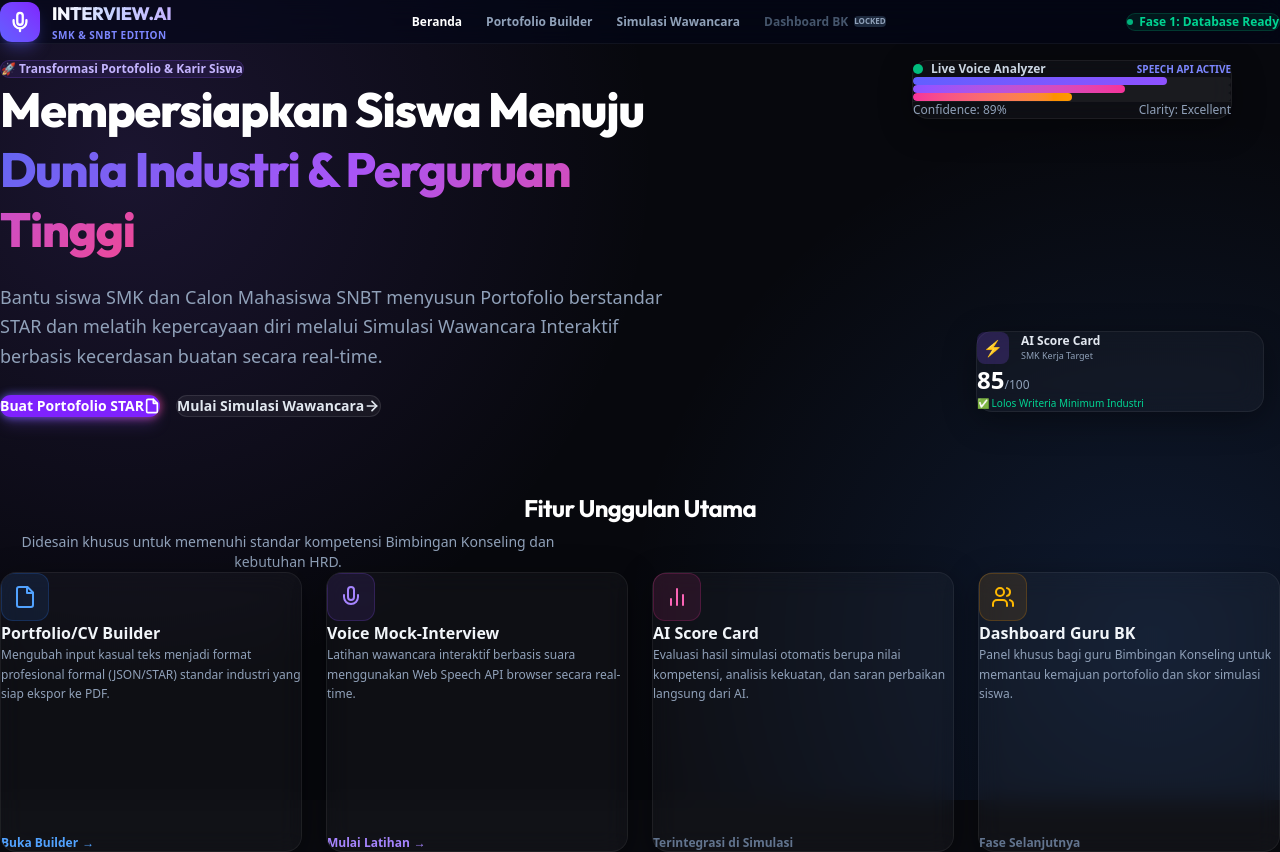
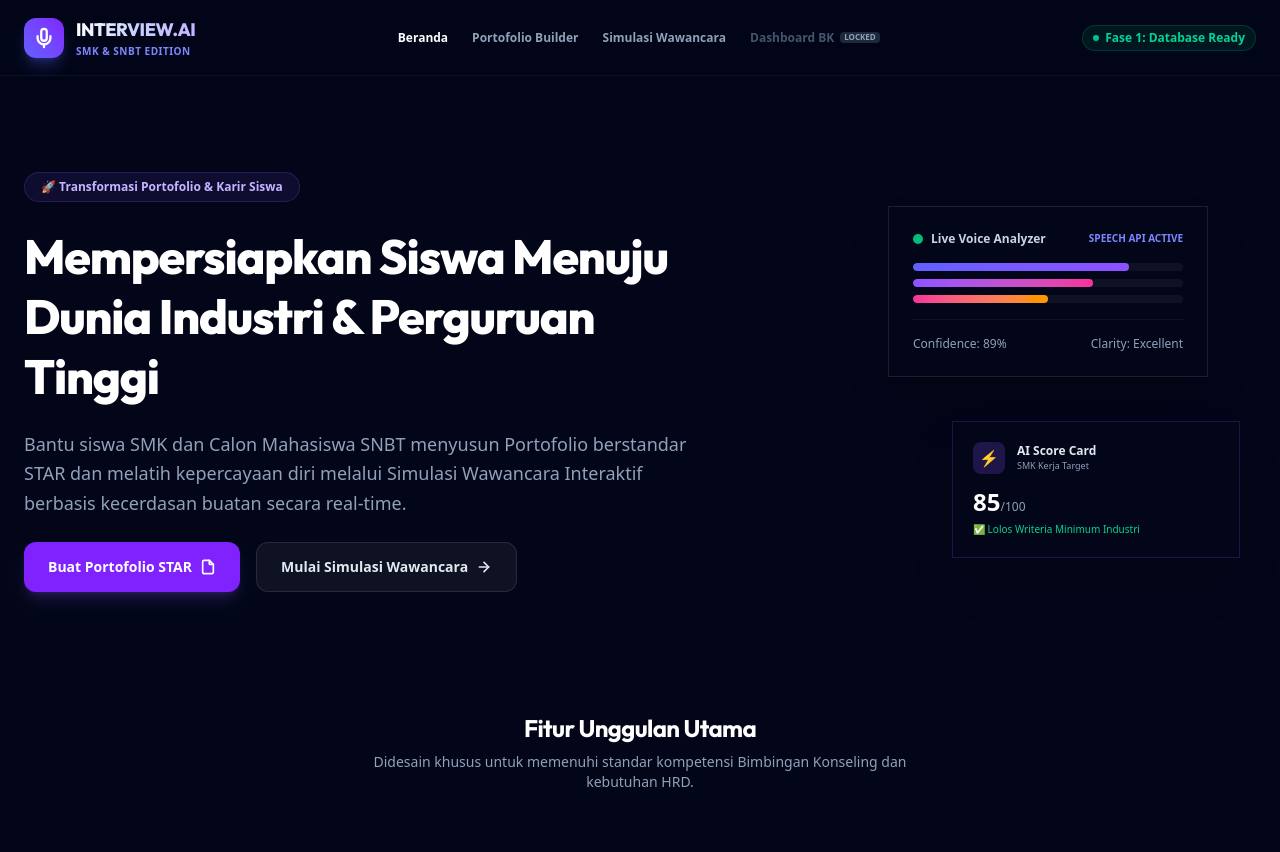
Before and after one commit to rafaelabimanyu/AI-Interactive-Mock-Interview, a Next.js app: page / in a window 1280 px wide. Shown: the top 852 px of the page. Built offline with nearby package versions, Linux system fonts and the light colour scheme.

Commit message:
feat: initialize project layout with Tailwind CSS and custom Google fonts

```diff
--- a/src/app/globals.css
+++ b/src/app/globals.css
@@ -1,166 +1 @@
 @import "tailwindcss";
-
-:root {
-  --font-sans: var(--font-geist-sans), system-ui, -apple-system, sans-serif;
-  --font-mono: var(--font-geist-mono), monospace;
-
-  /* Modern Indigo/Violet Color Palette */
-  --bg-primary: #0a0b10;
-  --text-primary: #f8fafc;
-  --text-secondary: #94a3b8;
-  --accent-blue: #3b82f6;
-  --accent-purple: #8b5cf6;
-  --accent-pink: #ec4899;
-}
-
-@theme {
-  --color-bg-primary: var(--bg-primary);
-  --color-text-primary: var(--text-primary);
-  --color-text-secondary: var(--text-secondary);
-  --color-accent-blue: var(--accent-blue);
-  --color-accent-purple: var(--accent-purple);
-  --color-accent-pink: var(--accent-pink);
-}
-
-* {
-  box-sizing: border-box;
-  padding: 0;
-  margin: 0;
-}
-
-body {
-  background-color: var(--bg-primary);
-  color: var(--text-primary);
-  font-family: var(--font-sans);
-  overflow-x: hidden;
-  min-height: 100vh;
-}
-
-/* Premium Gradients & Backgrounds */
-.gradient-bg {
-  position: fixed;
-  top: 0;
-  left: 0;
-  right: 0;
-  bottom: 0;
-  z-index: -1;
-  background: radial-gradient(circle at 10% 20%, rgba(139, 92, 246, 0.15) 0%, transparent 40%),
-              radial-gradient(circle at 90% 80%, rgba(59, 130, 246, 0.15) 0%, transparent 40%),
-              #07080d;
-}
-
-.gradient-text-primary {
-  background: linear-gradient(135deg, #ffffff 30%, #a5b4fc 100%);
-  -webkit-background-clip: text;
-  -webkit-text-fill-color: transparent;
-}
-
-.gradient-text-accent {
-  background: linear-gradient(135deg, #6366f1 0%, #a855f7 50%, #ec4899 100%);
-  -webkit-background-clip: text;
-  -webkit-text-fill-color: transparent;
-}
-
-/* Glassmorphism Styles */
-.glass-panel {
-  background: rgba(255, 255, 255, 0.03);
-  backdrop-filter: blur(12px);
-  -webkit-backdrop-filter: blur(12px);
-  border: 1px solid rgba(255, 255, 255, 0.06);
-  border-radius: 16px;
-  box-shadow: 0 8px 32px 0 rgba(0, 0, 0, 0.37);
-  transition: all 0.3s cubic-bezier(0.4, 0, 0.2, 1);
-}
-
-.glass-panel:hover {
-  background: rgba(255, 255, 255, 0.05);
-  border-color: rgba(255, 255, 255, 0.1);
-  box-shadow: 0 12px 40px 0 rgba(139, 92, 246, 0.15);
-  transform: translateY(-4px);
-}
-
-.glass-card-interactive {
-  position: relative;
-  overflow: hidden;
-}
-
-.glass-card-interactive::before {
-  content: '';
-  position: absolute;
-  top: 0;
-  left: 0;
-  width: 100%;
-  height: 100%;
-  background: linear-gradient(90deg, transparent, rgba(255, 255, 255, 0.04), transparent);
-  transform: translateX(-100%);
-  transition: transform 0.6s ease;
-}
-
-.glass-card-interactive:hover::before {
-  transform: translateX(100%);
-}
-
-.glass-input {
-  background: rgba(255, 255, 255, 0.02);
-  border: 1px solid rgba(255, 255, 255, 0.08);
-  border-radius: 8px;
-  padding: 10px 16px;
-  color: var(--text-primary);
-  outline: none;
-  transition: all 0.2s ease;
-}
-
-.glass-input:focus {
-  background: rgba(255, 255, 255, 0.04);
-  border-color: var(--accent-purple);
-  box-shadow: 0 0 0 2px rgba(139, 92, 246, 0.25);
-}
-
-/* Animations */
-@keyframes float {
-  0% { transform: translateY(0px); }
-  50% { transform: translateY(-10px); }
-  100% { transform: translateY(0px); }
-}
-
-.float-animation {
-  animation: float 6s ease-in-out infinite;
-}
-
-.glow-pill {
-  position: relative;
-}
-
-.glow-pill::after {
-  content: '';
-  position: absolute;
-  inset: -1px;
-  background: linear-gradient(90deg, #6366f1, #a855f7, #ec4899);
-  border-radius: inherit;
-  z-index: -1;
-  opacity: 0.7;
-  filter: blur(4px);
-  transition: opacity 0.3s ease;
-}
-
-.glow-pill:hover::after {
-  opacity: 1;
-  filter: blur(6px);
-}
-
-/* Voice Waves Animations */
-@keyframes pulse-wave {
-  0%, 100% { transform: scaleY(0.3); }
-  50% { transform: scaleY(1); }
-}
-
-.voice-bar {
-  animation: pulse-wave 1.2s ease-in-out infinite;
-  transform-origin: bottom;
-}
-
-.voice-bar-1 { animation-delay: 0.1s; animation-duration: 0.8s; }
-.voice-bar-2 { animation-delay: 0.3s; animation-duration: 1.1s; }
-.voice-bar-3 { animation-delay: 0.5s; animation-duration: 0.9s; }
-.voice-bar-4 { animation-delay: 0.2s; animation-duration: 1.2s; }
-.voice-bar-5 { animation-delay: 0.4s; animation-duration: 0.7s; }
--- a/src/app/layout.jsx
+++ b/src/app/layout.jsx
@@ -14,9 +14,9 @@
 });
 
 export const metadata = {
-  title: "AI Interactive Mock-Interview & Portofolio Builder for SMK/SNBT",
+  title: "INTERVIEW.AI (SMK & SNBT Edition)",
   description: "Platform simulasi wawancara interaktif berbasis suara (Web Speech API) dan pengoptimal portofolio otomatis menggunakan kecerdasan buatan (Gemini AI).",
-  keywords: ["AI Mock Interview", "Portfolio Builder", "SMK", "SNBT", "Wawancara Kerja", "Beasiswa"],
+  keywords: ["INTERVIEW.AI", "AI Mock Interview", "Portfolio Builder", "SMK", "SNBT", "Wawancara Kerja", "Beasiswa"],
 };
 
 export default function RootLayout({ children }) {
@@ -25,8 +25,7 @@
       <head>
         <link rel="icon" href="/favicon.ico" sizes="any" />
       </head>
-      <body className="min-h-full flex flex-col font-sans selection:bg-violet-500/30 selection:text-violet-200">
-        <div className="gradient-bg" />
+      <body className="min-h-full flex flex-col font-sans bg-slate-950 text-slate-100 selection:bg-indigo-500/30 selection:text-indigo-200">
         {children}
       </body>
     </html>
```
